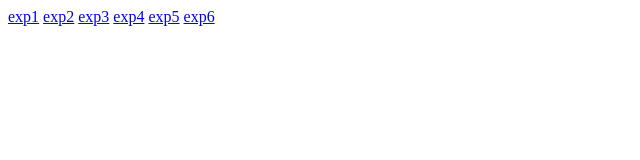
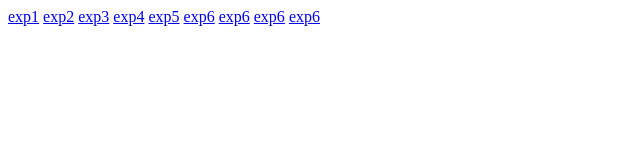
Before and after one commit to Nishant45678/ads, a plain HTML site: page index.html in a window 1280 px wide. Shown: the whole page, without its empty margins (0-640 px from the left). Drawn offline with Linux system fonts and the light colour scheme.

Commit message:
Update index.html

```diff
--- a/index.html
+++ b/index.html
@@ -12,5 +12,8 @@
     <a href="./exp 4.html">exp4</a>
     <a href="./exp 5.html">exp5</a>
     <a href="./exp 6.html">exp6</a>
+    <a href="./exp 7.html">exp6</a>
+    <a href="./exp 8.html">exp6</a>
+    <a href="./exp 9.html">exp6</a>
   </body>
 </html>
```
